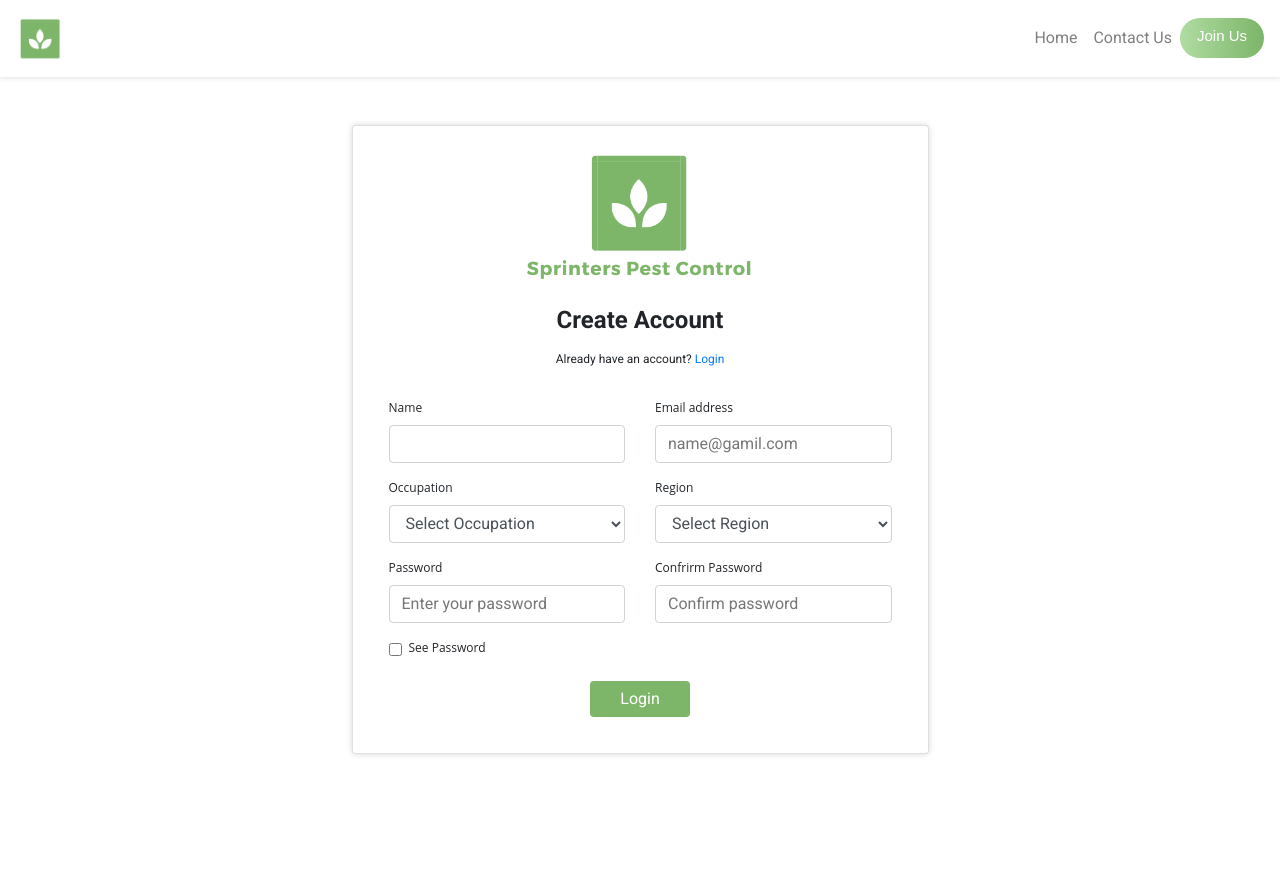
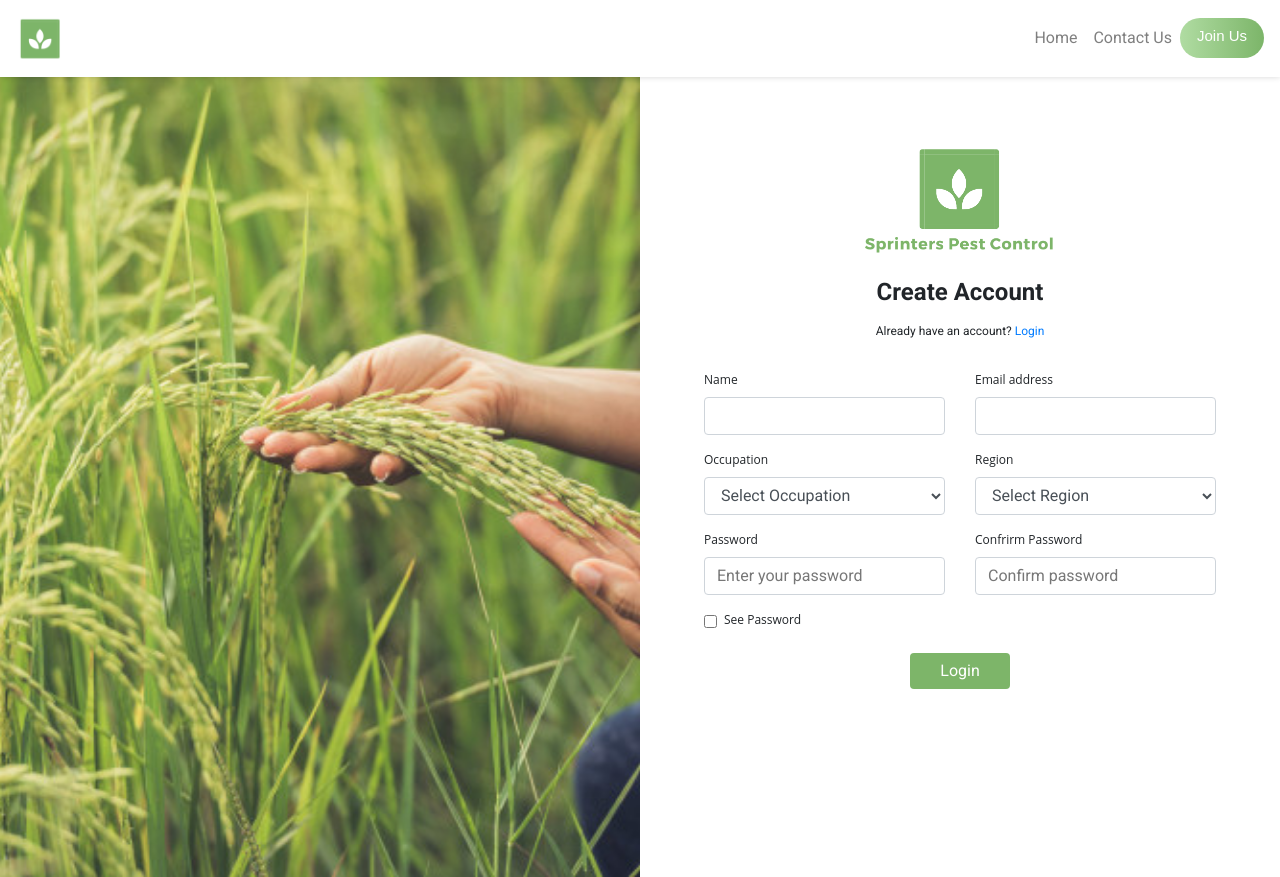
Before and after one commit to Kiptim54/Pest-Control, a React (Create React App) app: page /signup in a window 1280 px wide. Before the commit the page ends 802 px from the top, so only its background shows below. Built offline with nearby package versions, Linux system fonts and the light colour scheme.

Commit message:
changed authentication design

```diff
--- a/src/assets/styles/main.css
+++ b/src/assets/styles/main.css
@@ -1,7 +1,6 @@
 body {
   margin: 0;
-  font-family: -apple-system, BlinkMacSystemFont, "Segoe UI", "Roboto", "Oxygen", "Ubuntu", "Cantarell", "Fira Sans", "Droid Sans",
-    "Helvetica Neue", sans-serif;
+  font-family: -apple-system, BlinkMacSystemFont, "Segoe UI", "Roboto", "Oxygen", "Ubuntu", "Cantarell", "Fira Sans", "Droid Sans", "Helvetica Neue", sans-serif;
   -webkit-font-smoothing: antialiased;
   -moz-osx-font-smoothing: grayscale;
   font-family: "Roboto";
@@ -13,7 +12,8 @@ code {
 
 .navbar {
   -webkit-box-shadow: 0px 0px 6px #00000029;
-  box-shadow: 0px 0px 6px #00000029;
+          box-shadow: 0px 0px 6px #00000029;
+  background-color: #fff;
 }
 
 a:link,
@@ -23,7 +23,7 @@ a:visited {
 
 .removeOutline:focus {
   -webkit-box-shadow: none !important;
-  box-shadow: none !important;
+          box-shadow: none !important;
   outline: none !important;
   border: 0;
 }
@@ -41,8 +41,9 @@ a:visited {
 
 .boxShadow {
   -webkit-box-shadow: 0px 0px 6px #00000029 !important;
-  box-shadow: 0px 0px 6px #00000029 !important;
+          box-shadow: 0px 0px 6px #00000029 !important;
 }
+
 /* Header Section */
 .intro {
   display: table;
@@ -379,7 +380,7 @@ label {
   background: -webkit-gradient(linear, left top, right top, from(#b0dca2), to(#7cb569));
   background: linear-gradient(to right, #b0dca2 0%, #7cb569 100%);
   -webkit-box-shadow: 10px 10px 10px rgba(0, 0, 0, 0.05);
-  box-shadow: 10px 10px 10px rgba(0, 0, 0, 0.05);
+          box-shadow: 10px 10px 10px rgba(0, 0, 0, 0.05);
 }
 
 #process h3 {
@@ -425,4 +426,13 @@ label {
 .section-title p {
   font-size: 18px;
 }
+
+.loginSide {
+  background: url(../images/header.jpeg) center center no-repeat;
+  min-height: 100vh;
+  display: table;
+  background-color: #e5e5e5;
+  background-size: cover;
+  -o-background-size: cover;
+}
 /*# sourceMappingURL=main.css.map */
--- a/src/assets/styles/main.scss
+++ b/src/assets/styles/main.scss
@@ -16,6 +16,7 @@ code {
 
 .navbar {
   box-shadow: 0px 0px 6px #00000029;
+  background-color: #fff;
 }
 
 a:link,
@@ -375,3 +376,13 @@ label {
 .section-title p {
   font-size: 18px;
 }
+.loginSide {
+  background: url(../images/header.jpeg) center center no-repeat;
+  min-height: 100vh;
+  display: table;
+  background-color: #e5e5e5;
+  -webkit-background-size: cover;
+  -moz-background-size: cover;
+  background-size: cover;
+  -o-background-size: cover;
+}
--- a/src/components/Navbar.tsx
+++ b/src/components/Navbar.tsx
@@ -8,7 +8,7 @@ import Logo from "src/assets/images/logo.png"
 
 const NavbarComponent = (): JSX.Element => {
   return (
-    <Navbar className="justify-content-between navbar test" expand="md">
+    <Navbar className="justify-content-between navbar" expand="md" sticky="top">
       <Navbar.Brand as={Link} to="/">
         {<img src={Logo} width="50px" height="auto" alt="logo" />}
       </Navbar.Brand>
--- a/src/modules/authentication/Login.tsx
+++ b/src/modules/authentication/Login.tsx
@@ -30,17 +30,19 @@ const Login = (): JSX.Element => {
     console.log("this is the submitted data", data)
   }
   return (
-    <Container fluid className="d-flex justify-content-center flex-column vh-90 p-5">
+    <Container fluid className="d-flex justify-content-center flex-column vh-90">
       <Row className="justify-content-center">
-        <Col md={5} sm={8}>
-          <Card style={{ minWidth: "18rem", margin: "auto" }} className="boxShadow">
-            <Card.Body>
-              <div style={{ textAlign: "center" }}>
+        <Col md={6} className="loginSide"></Col>
+
+        <Col md={6} sm={8} className="p-5">
+          {/* <Card style={{ minWidth: "18rem", margin: "auto" }} className="boxShadow"> */}
+          {/* <Card.Body> */}
+          <div style={{ textAlign: "center" }} className="pt-3">
             <img src={Logo} alt="login-logo" width="250px" />
 
             <br />
           </div>
-              <div style={{ textAlign: "center" }} className="py-3">
+          <div style={{ textAlign: "center" }} className="pt-2">
             <h4 style={{ fontWeight: "bold" }}>Sign In</h4>
             <sub>
               No account? <Link to="/signup">Sign Up</Link>
@@ -48,7 +50,7 @@ const Login = (): JSX.Element => {
             <br />
           </div>
 
-              <Form onSubmit={handleSubmit(submitHandler)} className="p-3">
+          <Form onSubmit={handleSubmit(submitHandler)} className="p-5">
             <Form.Group className="mb-3">
               <Form.Label>Email address</Form.Label>
               <Form.Control
@@ -86,8 +88,8 @@ const Login = (): JSX.Element => {
               </Button>
             </div>
           </Form>
-            </Card.Body>
-          </Card>
+          {/* </Card.Body> */}
+          {/* </Card> */}
         </Col>
       </Row>
     </Container>
--- a/src/modules/authentication/SignUp.tsx
+++ b/src/modules/authentication/SignUp.tsx
@@ -21,7 +21,7 @@ interface IUser {
 }
 
 const SignUp = (): JSX.Element => {
-  const { register, handleSubmit, errors, watch, setError, clearErrors, getValues } = useForm<IUser>({
+  const { register, handleSubmit, errors, setError, getValues } = useForm<IUser>({
     criteriaMode: "all",
     mode: "onChange",
     reValidateMode: "onChange",
@@ -37,7 +37,6 @@ const SignUp = (): JSX.Element => {
   })
 
   const [seePassword, setSeePassword] = useState<boolean>(false)
-  const [data, setData] = useState([])
 
   const submitHandler = (data: IUser) => {
     if (String(data.password) !== String(data.confirm_password)) {
@@ -51,13 +50,14 @@ const SignUp = (): JSX.Element => {
   }
 
   return (
-    <Container fluid className="d-flex justify-content-center flex-column vh-90 p-5">
+    <Container fluid className="d-flex justify-content-center flex-column vh-90 ">
       <Row className="justify-content-center">
-        <Col md={6} sm={8}>
-          <Card style={{ minWidth: "18rem", margin: "auto" }} className="boxShadow">
-            <Card.Body>
-              <div style={{ textAlign: "center" }}>
-                <img src={Logo} alt="login-logo" width="250px" />
+        <Col md={6} className="loginSide"></Col>
+        <Col md={6} sm={8} className="p-5">
+          {/* <Card style={{ minWidth: "18rem", margin: "auto" }} className="boxShadow">
+            <Card.Body> */}
+          <div style={{ textAlign: "center" }} className="pt-3">
+            <img src={Logo} alt="login-logo" width="210px" />
 
             <br />
           </div>
@@ -95,7 +95,7 @@ const SignUp = (): JSX.Element => {
                     className="form-control"
                     type="email"
                     name="email"
-                        placeholder="name@gamil.com"
+                    placeholder=""
                     ref={register({ required: "Please input your email" })}
                     // isValid={errors?.email ? false : true}
                     isInvalid={errors?.email ? true : false}
@@ -125,15 +125,12 @@ const SignUp = (): JSX.Element => {
               <Col md={6} xs={6}>
                 <Form.Group className="mb-3">
                   <Form.Label>Region</Form.Label>
-                      <Form.Control
-                        as="select"
-                        name="region"
-                        ref={register({ required: "Region" })}
-                        isInvalid={errors?.region ? true : false}
-                      >
+                  <Form.Control as="select" name="region" ref={register({ required: "Region" })} isInvalid={errors?.region ? true : false}>
                     <option value="">Select Region</option>
                     {Counties?.map((county) => (
-                          <option value={county.city}>{county.city}</option>
+                      <option value={county.city} key={county.city}>
+                        {county.city}
+                      </option>
                     ))}
                   </Form.Control>
 
@@ -158,12 +155,7 @@ const SignUp = (): JSX.Element => {
                   {errors?.password && <Form.Control.Feedback type="invalid">{errors?.password?.message}</Form.Control.Feedback>}
                 </Form.Group>
                 <Form.Group className="mt-3" controlId="formBasicCheckbox">
-                      <Form.Check
-                        type="checkbox"
-                        label="See Password"
-                        checked={seePassword}
-                        onChange={() => setSeePassword(!seePassword)}
-                      />
+                  <Form.Check type="checkbox" label="See Password" checked={seePassword} onChange={() => setSeePassword(!seePassword)} />
                 </Form.Group>
               </Col>
               <Col md={6} xs={6}>
@@ -203,8 +195,8 @@ const SignUp = (): JSX.Element => {
               </Button>
             </div>
           </form>
-            </Card.Body>
-          </Card>
+          {/* </Card.Body>
+          </Card> */}
         </Col>
       </Row>
     </Container>
--- a/src/modules/main/App.tsx
+++ b/src/modules/main/App.tsx
@@ -6,6 +6,7 @@ import { Router, Redirect } from "@reach/router"
 import Login from "src/modules/authentication/Login"
 import SignUp from "src/modules/authentication/SignUp"
 import LandingPage from "./LandingPage"
+import Footer from "src/components/Footer"
 
 /**
  *
```
Also changed, not shown: src/components/Footer.tsx (added, +18 -0 lines), 1 other file (tests, documents, lock files or other folders). Lines whose indentation alone changed are shown as unchanged.
